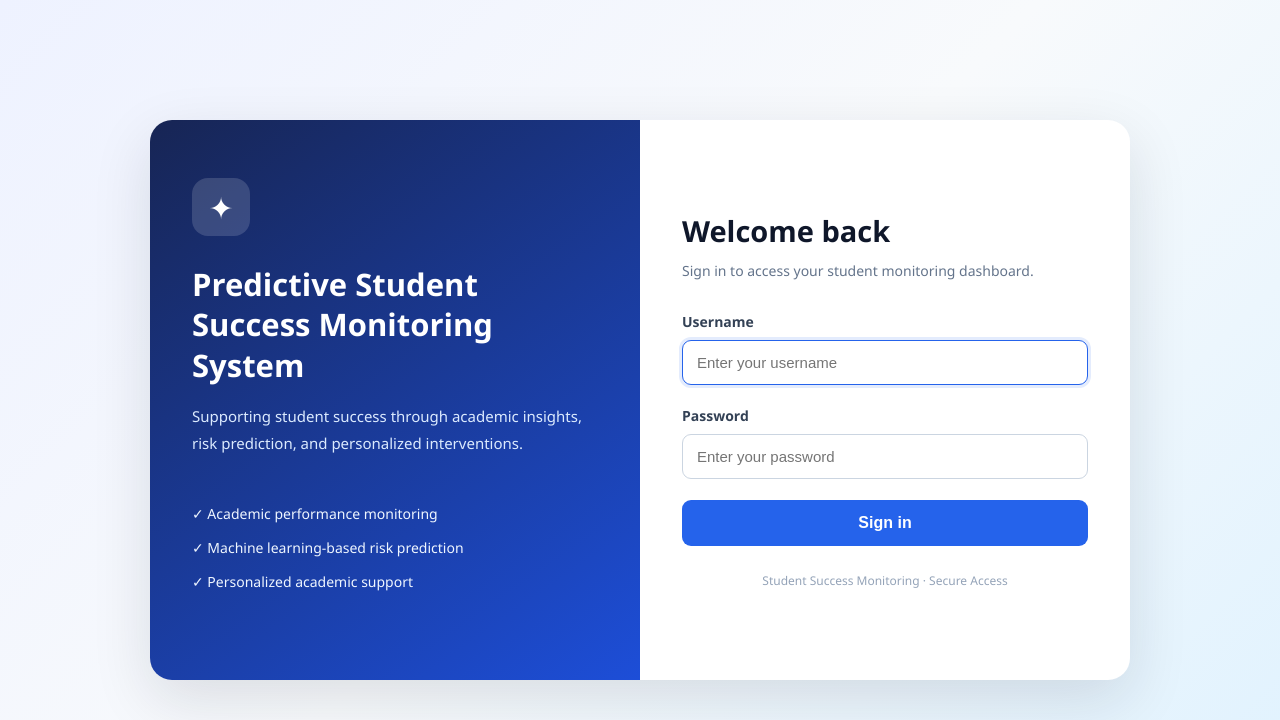
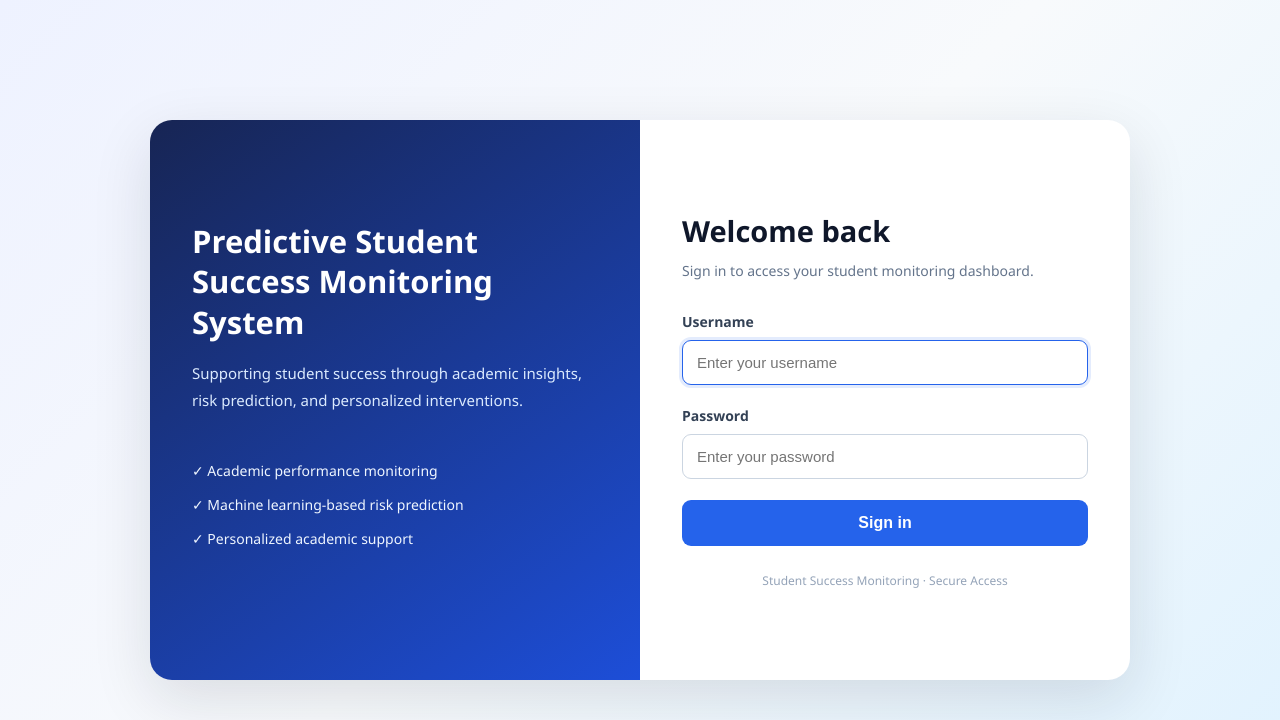
Before and after one commit to Divyaa2601/Predictive-Student-Success-Monitoring-System, a Flask app: page /login in a window 1280 px wide. Shown: the top 720 px of the page. Run offline with Flask 3, Linux system fonts and the light colour scheme; parts of the project's set-up code (start-up, migrations or seed data) failed here and were passed over.

Commit message:
Remove logo from login page

```diff
--- a/app/templates/login.html
+++ b/app/templates/login.html
@@ -43,18 +43,6 @@
             display: flex;
             flex-direction: column;
             justify-content: center;
-        }
-
-        .brand-icon {
-            width: 58px;
-            height: 58px;
-            display: flex;
-            align-items: center;
-            justify-content: center;
-            border-radius: 16px;
-            background: rgba(255, 255, 255, 0.15);
-            font-size: 30px;
-            margin-bottom: 28px;
         }
 
         .welcome-panel h1 {
@@ -200,10 +188,6 @@
                 font-size: 25px;
             }
 
-            .brand-icon {
-                margin-bottom: 16px;
-            }
-
             .feature-list {
                 display: none;
             }
@@ -219,7 +203,7 @@
     <main class="login-layout">
 
         <section class="welcome-panel">
-            <div class="brand-icon" aria-hidden="true">✦</div>
+
 
             <h1>Predictive Student Success Monitoring System</h1>
 
```
